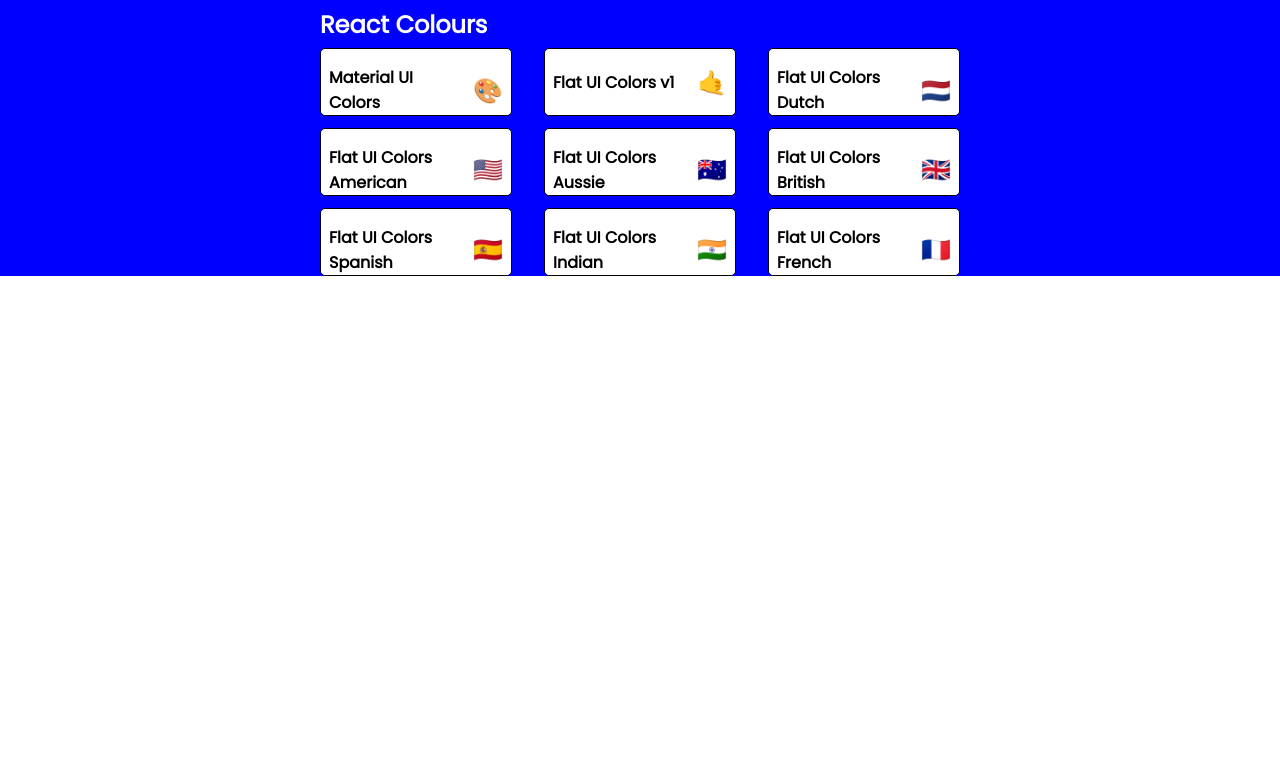
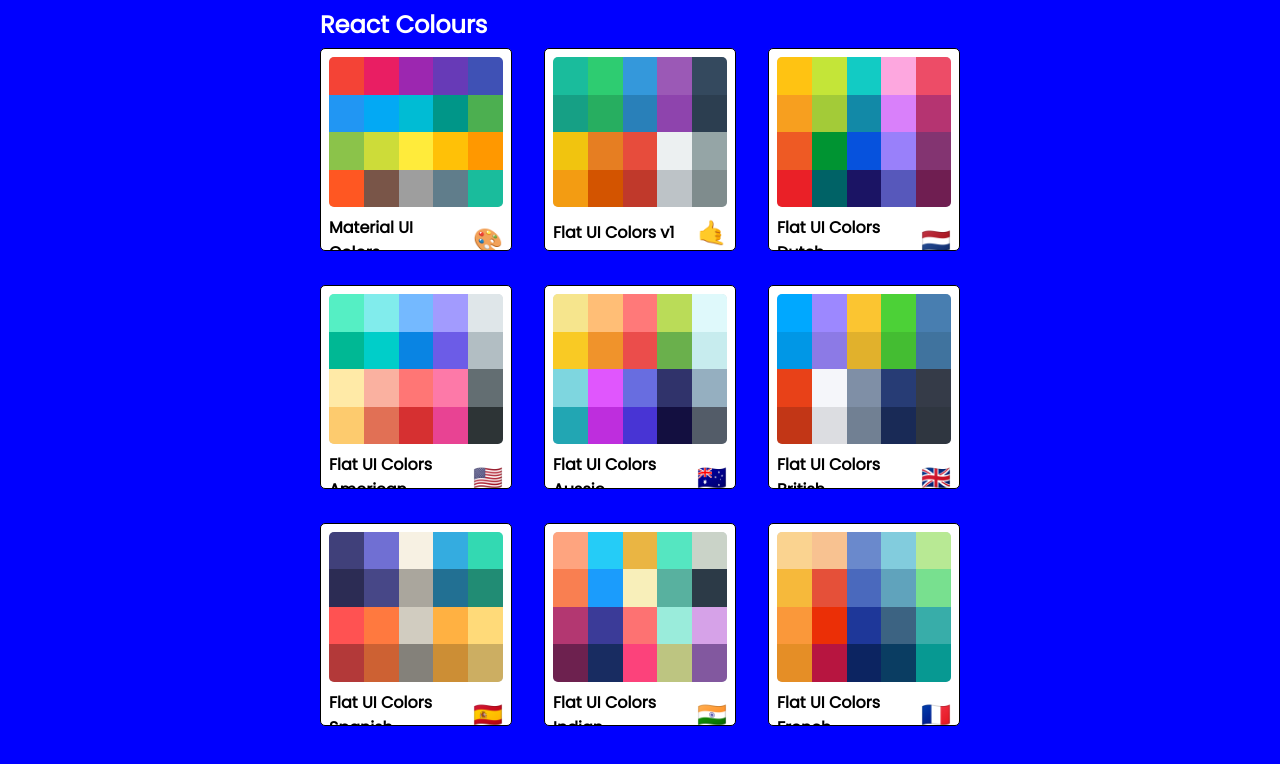
Before and after one commit to Vlad-B/colour-picker, a React (Create React App) app: page / in a window 1280 px wide. Shown: the top 764 px of the page. Built offline with nearby package versions, Linux system fonts and the light colour scheme.

Commit message:
Finish styling the MiniPalette

```diff
--- a/src/components/MiniPalette/MiniPalette.js
+++ b/src/components/MiniPalette/MiniPalette.js
@@ -2,7 +2,7 @@
 import { withStyles } from '@material-ui/styles';
 
 const styles = {
-	root   : {
+	root      : {
 		backgroundColor : 'white',
 		border          : '1px solid black',
 		borderRadius    : '5px',
@@ -13,10 +13,14 @@
 			cursor : 'pointer'
 		}
 	},
-	colors : {
-		backgroundColor : 'grey'
+	colors    : {
+		backgroundColor : '#dae1e4',
+		height          : '150px',
+		width           : '100%',
+		borderRadius    : '5px',
+		overflow        : 'hidden'
 	},
-	title  : {
+	title     : {
 		display        : 'flex',
 		justifyContent : 'space-between',
 		alignItems     : 'center',
@@ -26,17 +30,28 @@
 		fontSize       : '1rem',
 		position       : 'relative'
 	},
-	emoji  : {
+	emoji     : {
 		marginLeft : '.5rem',
 		fontSize   : '1.5rem'
+	},
+	miniColor : {
+		height       : '25%',
+		width        : '20%',
+		display      : 'inline-block',
+		margin       : '0 auto',
+		position     : 'relative',
+		marginBottom : '-7px'
 	}
 };
 
 function MiniPalette(props) {
-	const { classes, paletteName, emoji } = props;
+	const { classes, paletteName, emoji, colors } = props;
+	const miniColorBoxes = colors.map((color) => (
+		<div className={classes.miniColor} style={{ backgroundColor: color.color }} key={color.name} />
+	));
 	return (
 		<div className={classes.root}>
-			<div classname={classes.colors} />
+			<div className={classes.colors}>{miniColorBoxes}</div>
 			<h5 className={classes.title}>
 				{paletteName} <span className={classes.emoji}>{emoji}</span>
 			</h5>
--- a/src/components/PaletteList/PaletteList.js
+++ b/src/components/PaletteList/PaletteList.js
@@ -6,7 +6,7 @@
 const styles = {
 	root      : {
 		backgroundColor : 'blue',
-		height          : '100%',
+		height          : '100vh',
 		display         : 'flex',
 		alignItems      : 'flex-start',
 		justifyContent  : 'center'
```
